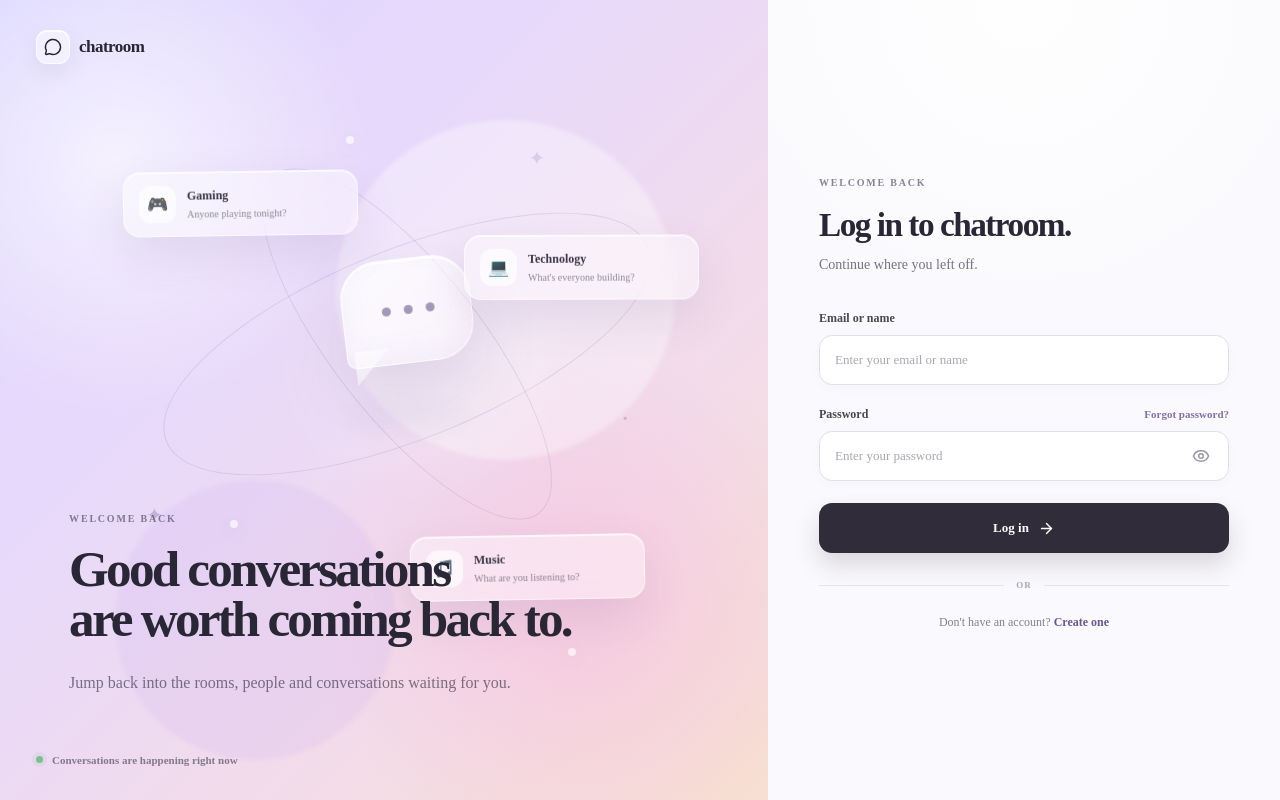
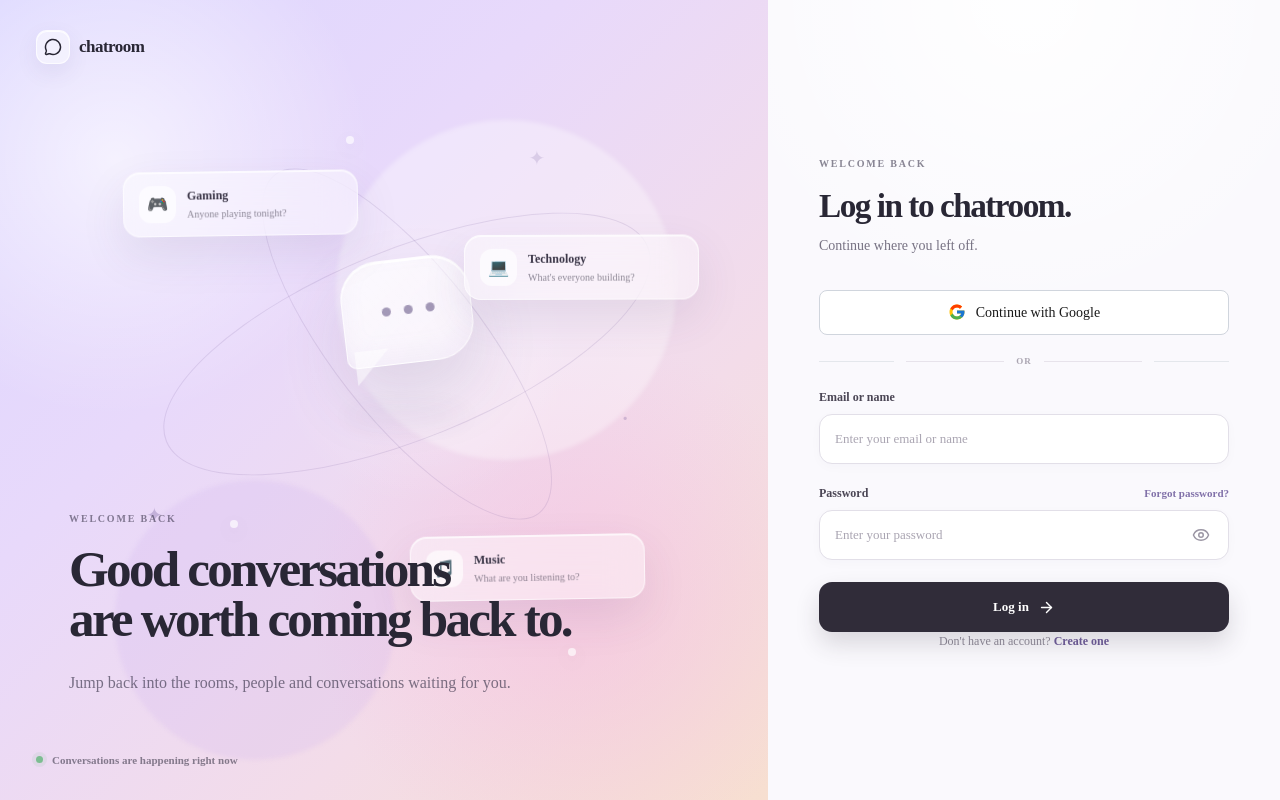
Before and after one commit to pritamjana555/broadcast-room, a Next.js app: page /login in a window 1280 px wide. Built offline with nearby package versions, Linux system fonts and the light colour scheme; no server answers.

Commit message:
added google oauth

```diff
--- a/app/components/auth/login-form.tsx
+++ b/app/components/auth/login-form.tsx
@@ -5,6 +5,29 @@ import { Eye, EyeOff, ArrowRight, Loader2 } from "lucide-react";
 import { signIn, signOut, useSession } from "next-auth/react";
 import { useRouter } from "next/navigation";
 import Link from "next/link";
+
+function GoogleIcon() {
+  return (
+    <svg width="18" height="18" viewBox="0 0 48 48">
+      <path
+        fill="#FFC107"
+        d="M43.611 20.083H42V20H24v8h11.303c-1.649 4.657-6.08 8-11.303 8-6.627 0-12-5.373-12-12s5.373-12 12-12c3.059 0 5.842 1.154 7.961 3.039l5.657-5.657C34.046 6.053 29.268 4 24 4 12.955 4 4 12.955 4 24s8.955 20 20 20 20-8.955 20-20c0-1.341-.138-2.65-.389-3.917z"
+      />
+      <path
+        fill="#FF3D00"
+        d="M6.306 14.691l6.571 4.819C14.655 15.108 18.961 12 24 12c3.059 0 5.842 1.154 7.961 3.039l5.657-5.657C34.046 6.053 29.268 4 24 4 16.318 4 9.656 8.337 6.306 14.691z"
+      />
+      <path
+        fill="#4CAF50"
+        d="M24 44c5.166 0 9.86-1.977 13.409-5.192l-6.19-5.238A11.91 11.91 0 0124 36c-5.202 0-9.619-3.317-11.283-7.946l-6.522 5.025C9.505 39.556 16.227 44 24 44z"
+      />
+      <path
+        fill="#1976D2"
+        d="M43.611 20.083H42V20H24v8h11.303a12.04 12.04 0 01-4.087 5.571l.003-.002 6.19 5.238C36.971 39.205 44 34 44 24c0-1.341-.138-2.65-.389-3.917z"
+      />
+    </svg>
+  );
+}
 
 export function LoginForm() {
   const { data: session } = useSession();
@@ -15,6 +38,7 @@ export function LoginForm() {
   const [error, setError] = useState("");
   const [showPassword, setShowPassword] = useState(false);
   const [loading, setLoading] = useState(false);
+  const [googleLoading, setGoogleLoading] = useState(false);
 
   if (session) {
     return (
@@ -75,6 +99,17 @@ export function LoginForm() {
     }
   }
 
+  async function handleGoogleLogin() {
+    setError("");
+    setGoogleLoading(true);
+    try {
+      await signIn("google", { callbackUrl: "/room" });
+    } catch {
+      setError("Unable to log in with Google. Please try again.");
+      setGoogleLoading(false);
+    }
+  }
+
   return (
     <div className="auth-form-wrapper">
       <div className="auth-form-header">
@@ -85,6 +120,26 @@ export function LoginForm() {
         <h2>Log in to chatroom.</h2>
 
         <p>Continue where you left off.</p>
+      </div>
+
+      <button
+        type="button"
+        className="auth-google-btn"
+        onClick={handleGoogleLogin}
+        disabled={googleLoading || loading}
+      >
+        {googleLoading ? (
+          <Loader2 className="auth-spinner" size={17} />
+        ) : (
+          <GoogleIcon />
+        )}
+        Continue with Google
+      </button>
+
+      <div className="auth-divider">
+        <span />
+        <small>OR</small>
+        <span />
       </div>
 
       <form onSubmit={handleLogin} className="auth-form">
@@ -149,7 +204,7 @@ export function LoginForm() {
         <button
           type="submit"
           className="auth-submit"
-          disabled={loading}
+          disabled={loading || googleLoading}
         >
           {loading ? (
             <>
@@ -165,12 +220,6 @@ export function LoginForm() {
         </button>
       </form>
 
-      <div className="auth-divider">
-        <span />
-        <small>OR</small>
-        <span />
-      </div>
-
       <p className="auth-switch">
         Don&apos;t have an account?{" "}
         <Link href="/signup">Create one</Link>
--- a/app/components/auth/signup-form.tsx
+++ b/app/components/auth/signup-form.tsx
@@ -4,12 +4,36 @@ import axios from "axios";
 import Link from "next/link";
 import { useRouter } from "next/navigation";
 import { FormEvent, useState } from "react";
+import { signIn } from "next-auth/react";
 import {
   ArrowRight,
   Eye,
   EyeOff,
   Loader2,
 } from "lucide-react";
+
+function GoogleIcon() {
+  return (
+    <svg width="18" height="18" viewBox="0 0 48 48">
+      <path
+        fill="#FFC107"
+        d="M43.611 20.083H42V20H24v8h11.303c-1.649 4.657-6.08 8-11.303 8-6.627 0-12-5.373-12-12s5.373-12 12-12c3.059 0 5.842 1.154 7.961 3.039l5.657-5.657C34.046 6.053 29.268 4 24 4 12.955 4 4 12.955 4 24s8.955 20 20 20 20-8.955 20-20c0-1.341-.138-2.65-.389-3.917z"
+      />
+      <path
+        fill="#FF3D00"
+        d="M6.306 14.691l6.571 4.819C14.655 15.108 18.961 12 24 12c3.059 0 5.842 1.154 7.961 3.039l5.657-5.657C34.046 6.053 29.268 4 24 4 16.318 4 9.656 8.337 6.306 14.691z"
+      />
+      <path
+        fill="#4CAF50"
+        d="M24 44c5.166 0 9.86-1.977 13.409-5.192l-6.19-5.238A11.91 11.91 0 0124 36c-5.202 0-9.619-3.317-11.283-7.946l-6.522 5.025C9.505 39.556 16.227 44 24 44z"
+      />
+      <path
+        fill="#1976D2"
+        d="M43.611 20.083H42V20H24v8h11.303a12.04 12.04 0 01-4.087 5.571l.003-.002 6.19 5.238C36.971 39.205 44 34 44 24c0-1.341-.138-2.65-.389-3.917z"
+      />
+    </svg>
+  );
+}
 
 export function SignupForm() {
   const router = useRouter();
@@ -20,6 +44,7 @@ export function SignupForm() {
 
   const [error, setError] = useState("");
   const [loading, setLoading] = useState(false);
+  const [googleLoading, setGoogleLoading] = useState(false);
   const [showPassword, setShowPassword] = useState(false);
 
   async function handleSignup(event: FormEvent<HTMLFormElement>) {
@@ -57,6 +82,17 @@ export function SignupForm() {
     }
   }
 
+  async function handleGoogleSignup() {
+    setError("");
+    setGoogleLoading(true);
+    try {
+      await signIn("google", { callbackUrl: "/" });
+    } catch {
+      setError("Unable to sign up with Google. Please try again.");
+      setGoogleLoading(false);
+    }
+  }
+
   return (
     <div className="auth-form-wrapper">
       <div className="auth-form-header">
@@ -67,6 +103,24 @@ export function SignupForm() {
         <h2>Create your account.</h2>
 
         <p>Find your people. Start the conversation.</p>
+      </div>
+
+      <button
+        type="button"
+        className="auth-google-btn"
+        onClick={handleGoogleSignup}
+        disabled={googleLoading || loading}
+      >
+        {googleLoading ? (
+          <Loader2 className="auth-spinner" size={17} />
+        ) : (
+          <GoogleIcon />
+        )}
+        Continue with Google
+      </button>
+
+      <div className="auth-divider">
+        <span>or sign up with email</span>
       </div>
 
       <form onSubmit={handleSignup} className="auth-form">
@@ -139,7 +193,7 @@ export function SignupForm() {
         <button
           type="submit"
           className="auth-submit"
-          disabled={loading}
+          disabled={loading || googleLoading}
         >
           {loading ? (
             <>
--- a/app/components/home/hero.tsx
+++ b/app/components/home/hero.tsx
@@ -9,11 +9,13 @@ import {
 
 import { HeroScene } from "./hero-scene";
 import axios from "axios";
+import { useSession } from "next-auth/react";
 
 export function Hero() {
-  async function joinRoom(){
+  async function joinRoom() {
     await axios.post("")
   }
+  const { data: session, status } = useSession()
   return (
     <section className="hero-section">
       <div className="hero-background" />
@@ -58,8 +60,8 @@ export function Hero() {
         </div>
 
         <div className="hero-actions">
-          <Link
-            href="#rooms"
+          {status === "authenticated" ? <Link
+            href={"/room"}
             className="primary-action"
             onClick={() => joinRoom()}
           >
@@ -67,7 +69,27 @@ export function Hero() {
 
             <ArrowRight size={17} />
           </Link>
+            :
+            <Link
+              href="#rooms"
+              className="primary-action"
+              onClick={() => joinRoom()}
+            >
+              Join room by code
 
+              <ArrowRight size={17} />
+            </Link>
+          }
+          {status === "authenticated" ?
+          <Link
+            href="/room"
+            className="secondary-action"
+          >
+            <Plus size={17} />
+
+            Create a room
+          </Link>
+          :
           <Link
             href="/signup"
             className="secondary-action"
@@ -76,6 +98,7 @@ export function Hero() {
 
             Create a room
           </Link>
+}
         </div>
       </div>
 
--- a/app/components/home/navbar.tsx
+++ b/app/components/home/navbar.tsx
@@ -49,7 +49,7 @@ export function HomeNavbar() {
             Log in
           </Link> :<button
                       type="button"
-                      className="auth-secondary-button"
+                      className="auth-logout-button"
                       onClick={() => signOut()}
                     >
                       Log out
--- a/app/globals.css
+++ b/app/globals.css
@@ -3915,6 +3915,26 @@ body {
 
   cursor: pointer;
 }
+.auth-logout-button {
+  width: 100%;
+  height: 30px;
+  /* padding-top: 2px;
+  padding-bottom: 2px; */
+  padding-left: 5px;
+  padding-right: 5  px;
+  border: 1px solid #e1dde7;
+  border-radius: 12px;
+
+  background: white;
+
+  color: #5e5868;
+
+  font-family: inherit;
+  font-size: 12px;
+  font-weight: 700;
+
+  cursor: pointer;
+}
 
 /* =========================================================
    ANIMATIONS
@@ -4248,3 +4268,51 @@ body {
 @keyframes l12 {
   100%{transform: rotate(.5turn)}
 }
+
+.auth-google-btn {
+  display: flex;
+  align-items: center;
+  justify-content: center;
+  gap: 10px;
+  width: 100%;
+  padding: 11px 16px;
+  border: 1px solid #d0d5dd;
+  border-radius: 8px;
+  background: #fff;
+  color: #1a1a1a;
+  font-size: 14px;
+  font-weight: 500;
+  cursor: pointer;
+  transition: background 0.15s ease, box-shadow 0.15s ease;
+}
+
+.auth-google-btn:hover:not(:disabled) {
+  background: #f9fafb;
+  box-shadow: 0 1px 2px rgba(16, 24, 40, 0.05);
+}
+
+.auth-google-btn:disabled {
+  opacity: 0.6;
+  cursor: not-allowed;
+}
+
+.auth-divider {
+  display: flex;
+  align-items: center;
+  text-align: center;
+  margin: 20px 0;
+  color: #98a2b3;
+  font-size: 13px;
+}
+
+.auth-divider::before,
+.auth-divider::after {
+  content: "";
+  flex: 1;
+  border-bottom: 1px solid #e4e7ec;
+}
+
+.auth-divider span {
+  padding: 0 12px;
+  white-space: nowrap;
+}
--- /dev/null
+++ b/auth.ts
@@ -0,0 +1,11 @@
+import NextAuth from "next-auth"
+import Google from "next-auth/providers/google"
+
+export const { handlers, signIn, signOut, auth } = NextAuth({
+  providers: [
+    Google({
+        clientId: process.env.AUTH_GOOGLE_ID,
+        clientSecret: process.env.AUTH_GOOGLE_SECRET,
+    })
+  ]
+})
```
Also changed, not shown: app/api/auth/[...nextauth]/route.ts (+38 -4 lines), app/src/main.ts (+60 -8 lines), 2 other files (tests, documents, lock files or other folders).
